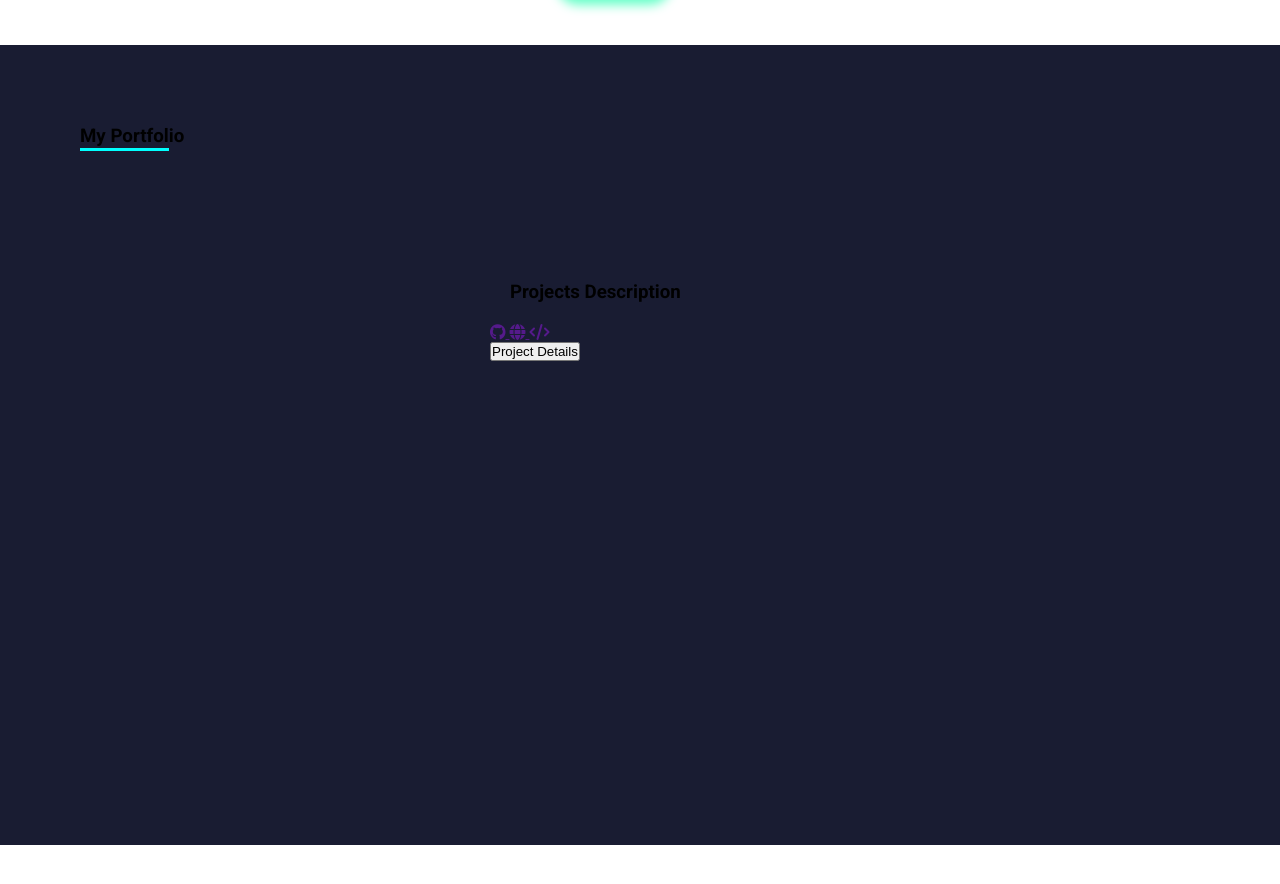
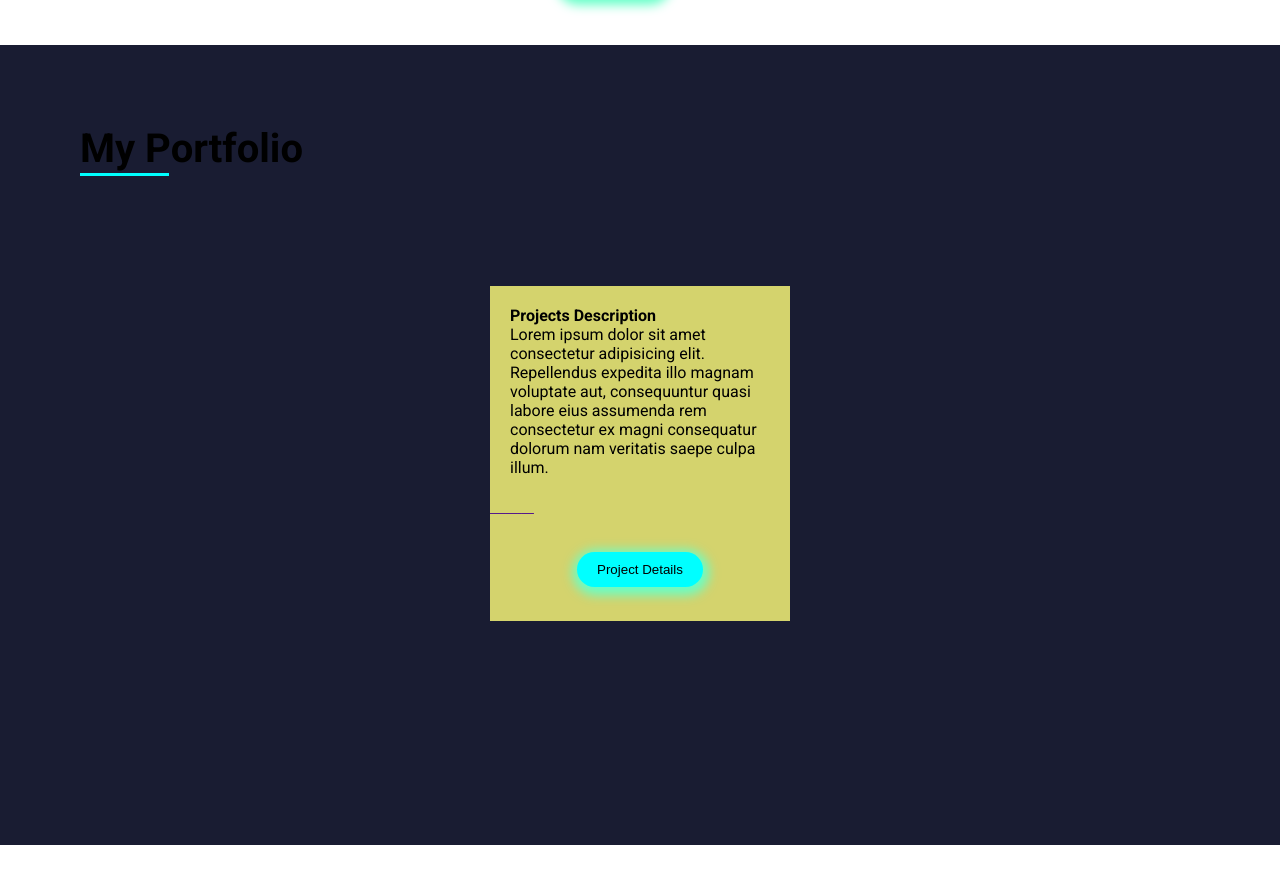
Before and after one commit to DussanPaez/Portfolio, a plain HTML site: page index.html in a window 1280 px wide. Shown: the part 1247-2131 px from the top of the page. Drawn offline with Linux system fonts and the light colour scheme.

Commit message:
second commit

```diff
--- a/css/styles.css
+++ b/css/styles.css
@@ -57,11 +57,11 @@ span {color: aqua;}
 
 .portfolio-headings { width: 100%; padding: 5em; }
 
-.portfolio-headings h2 { font-size: 2.5em;}
+.portfolio-headings h3 { font-size: 2.5em;}
 
 .portfolio .container {width: 80vw; height: 80vh; margin: 0 auto; display: flex; justify-content: center;}
 
-.card {width: 300px;}
+.card {width: 300px; background-color: rgb(212, 211, 109); height: 335px; z-index: 1; }
 
 .card_img {width: 100%; height: 150px; background-image: url(); background-size: cover; opacity: 1;}
 
@@ -73,4 +73,8 @@ span {color: aqua;}
 
 .card_project_links i {font-size: 2em;}
 
-.card .project_details{display: flex; }
+.card .project_details.a{display: flex; justify-content: center; margin: 1em; align-self: center; }
+
+.project_details_content {display: flex; width: 100%; justify-content: center; margin-top: 1em;}
+
+.card .project_details a{ text-decoration: none; color: #191c32;}
--- a/index.html
+++ b/index.html
@@ -6,7 +6,7 @@
     <meta name="viewport" content="width=device-width, initial-scale=1.0">
     <title>Portfolio Alfonso DP</title>
     <link rel="stylesheet" href="css/styles.css">
-    <script src="https://kit.fontawesome.com/60a7b6f483.js" crossorigin="anonymous"></script>
+    <link rel="stylesheet" href="https://use.fontawesome.com/releases/v5.8.1/css/all.css" integrity="sha384-50oBUHEmvpQ+1lW4y57PTFmhCaXp0ML5d60M1M7uH2+nqUivzIebhndOJK28anvf" crossorigin="anonymous">
 </head>
 <body>
 
@@ -58,7 +58,8 @@
                 <div class="card">
                     <div class="card_img">
                         <div class="card_title">
-                            <h3>Projects Description</h3>
+                            <h4>Projects Description</h4>
+                            <p>Lorem ipsum dolor sit amet consectetur adipisicing elit. Repellendus expedita illo magnam voluptate aut, consequuntur quasi labore eius assumenda rem consectetur ex magni consequatur dolorum nam veritatis saepe culpa illum.</p>
                         </div>
                         <div class="project_links">
                             <a href="">
@@ -71,7 +72,12 @@
                                 <i class="fa-solid fa-code"></i>
                             </a>
                         </div>
-                        <button class="project_details">Project Details</button>
+                        <div class="project_details_content">
+                            <a href="">
+                                <button class="project_details download-cv">Project Details</button>
+                            </a>
+                        </div>
+
                     </div>
                 </div>
             </div>
```
